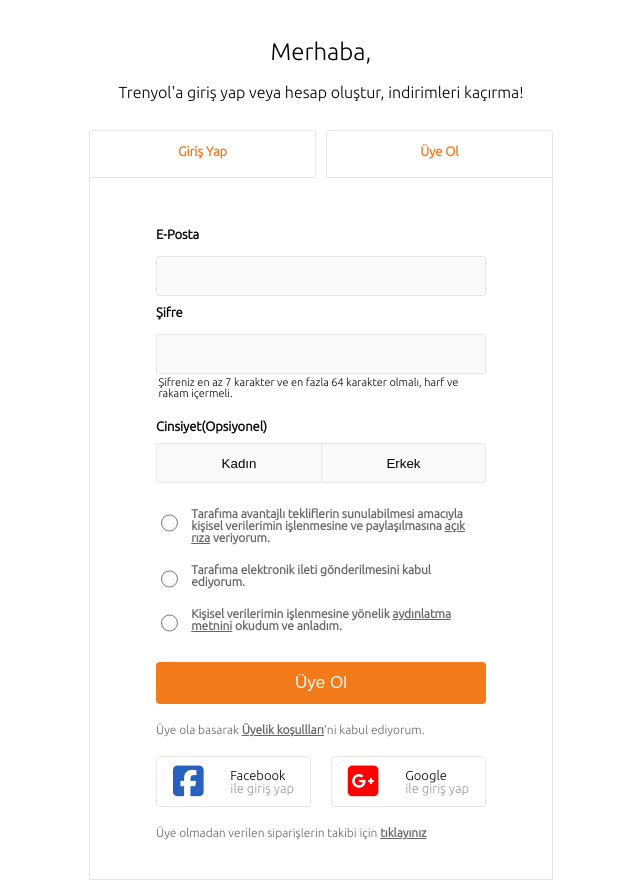
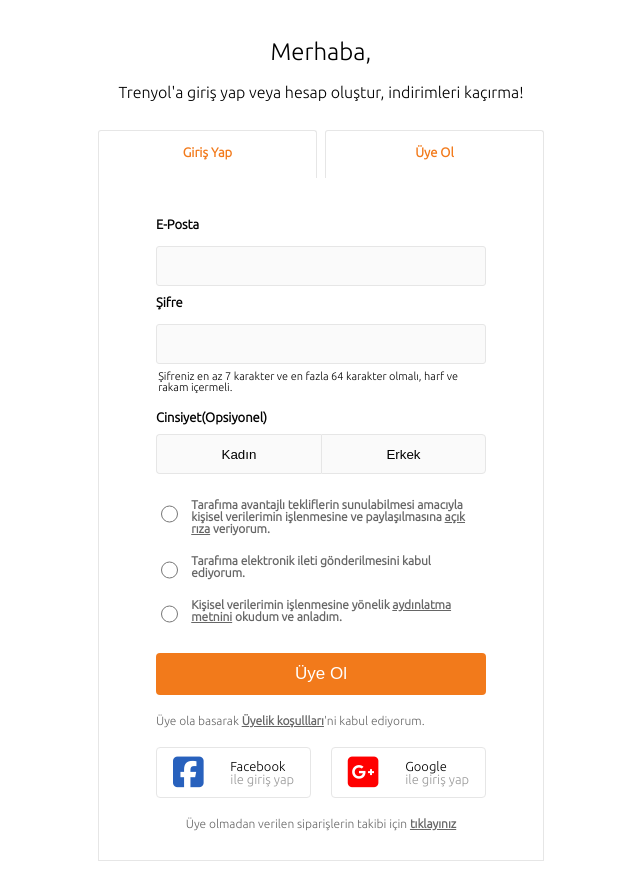
Before and after one commit to ozknaksoy/login-case, a plain HTML site: page index.html in a window 1280 px wide. Both pictures are taken after a click on the label "Üye Ol". Shown: the whole page, without its empty margins (319-959 px from the left). Drawn offline with Linux system fonts and the light colour scheme.

Commit message:
container bug fixed

```diff
--- a/css/main.css
+++ b/css/main.css
@@ -14,6 +14,7 @@ main {
   align-items: center;
   flex-direction: column;
   margin: 20px;
+  text-align: center;
 }
 .description h1 {
   font-size: 24px;
@@ -26,7 +27,7 @@ main {
   flex-direction: column;
   border: 1px solid #e6e6e6;
   border-top: 0;
-  padding: 40px;
+  padding: 30px;
 }
 .change-container {
   display: flex;
@@ -45,7 +46,7 @@ main {
   border-radius: 3px 3px 0 0;
   z-index: 2;
   padding-bottom: 5px;
-  /* border-bottom: 0; */
+  border-bottom: 0;
   color: rgb(242, 122, 27);
   height: 48px;
 }
@@ -133,6 +134,7 @@ i {
 }
 
 .transaction-without-login {
+  text-align: center;
   font-size: 12px;
   margin-top: 20px;
   color: #666;
@@ -169,8 +171,9 @@ i {
 .password-description {
   font-size: 11px;
   width: 85%;
-  margin: 3px;
+  margin-top: 7px;
 }
+
 .checkbox-container {
   width: 330px;
 }
```
Also changed, not shown: index.html (+1 -2 lines).
